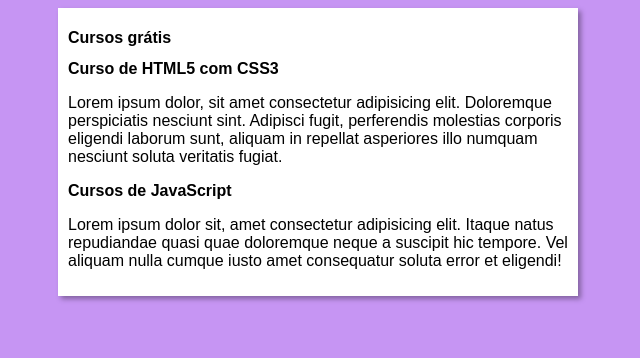
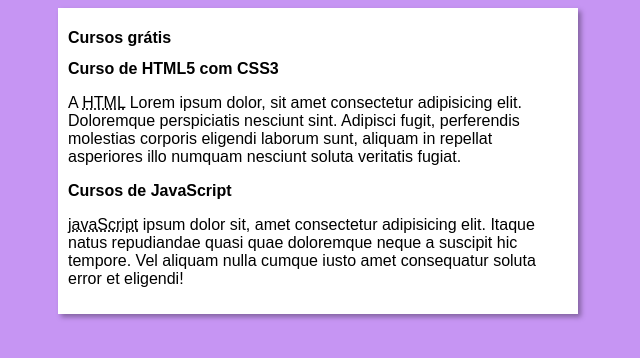
Before and after one commit to steniomax33/projeto-site-2, a plain HTML site: page index.html in a window 1280 px wide. Shown: the whole page, without its empty margins (322-962 px from the left). Drawn offline with Linux system fonts and the light colour scheme.

Commit message:
Update index.html

```diff
--- a/index.html
+++ b/index.html
@@ -14,11 +14,11 @@
         </header>
         <article>
             <h2>Curso de HTML5 com CSS3</h2>
-            <p>Lorem ipsum dolor, sit amet consectetur adipisicing elit. Doloremque perspiciatis nesciunt sint. Adipisci fugit, perferendis molestias corporis eligendi laborum sunt, aliquam in repellat asperiores illo numquam nesciunt soluta veritatis fugiat.</p>
+            <p>A <abbr title="HyperText Markup Language">HTML</abbr> Lorem ipsum dolor, sit amet consectetur adipisicing elit. Doloremque perspiciatis nesciunt sint. Adipisci fugit, perferendis molestias corporis eligendi laborum sunt, aliquam in repellat asperiores illo numquam nesciunt soluta veritatis fugiat.</p>
         </article>
         <article>
             <h2>Cursos de JavaScript</h2>
-            <p>Lorem ipsum dolor sit, amet consectetur adipisicing elit. Itaque natus repudiandae quasi quae doloremque neque a suscipit hic tempore. Vel aliquam nulla cumque iusto amet consequatur soluta error et eligendi!</p>
+            <p><abbr title="JavaScript">javaScript</abbr> ipsum dolor sit, amet consectetur adipisicing elit. Itaque natus repudiandae quasi quae doloremque neque a suscipit hic tempore. Vel aliquam nulla cumque iusto amet consequatur soluta error et eligendi!</p>
     </main>
 </body>
 </html>
```
